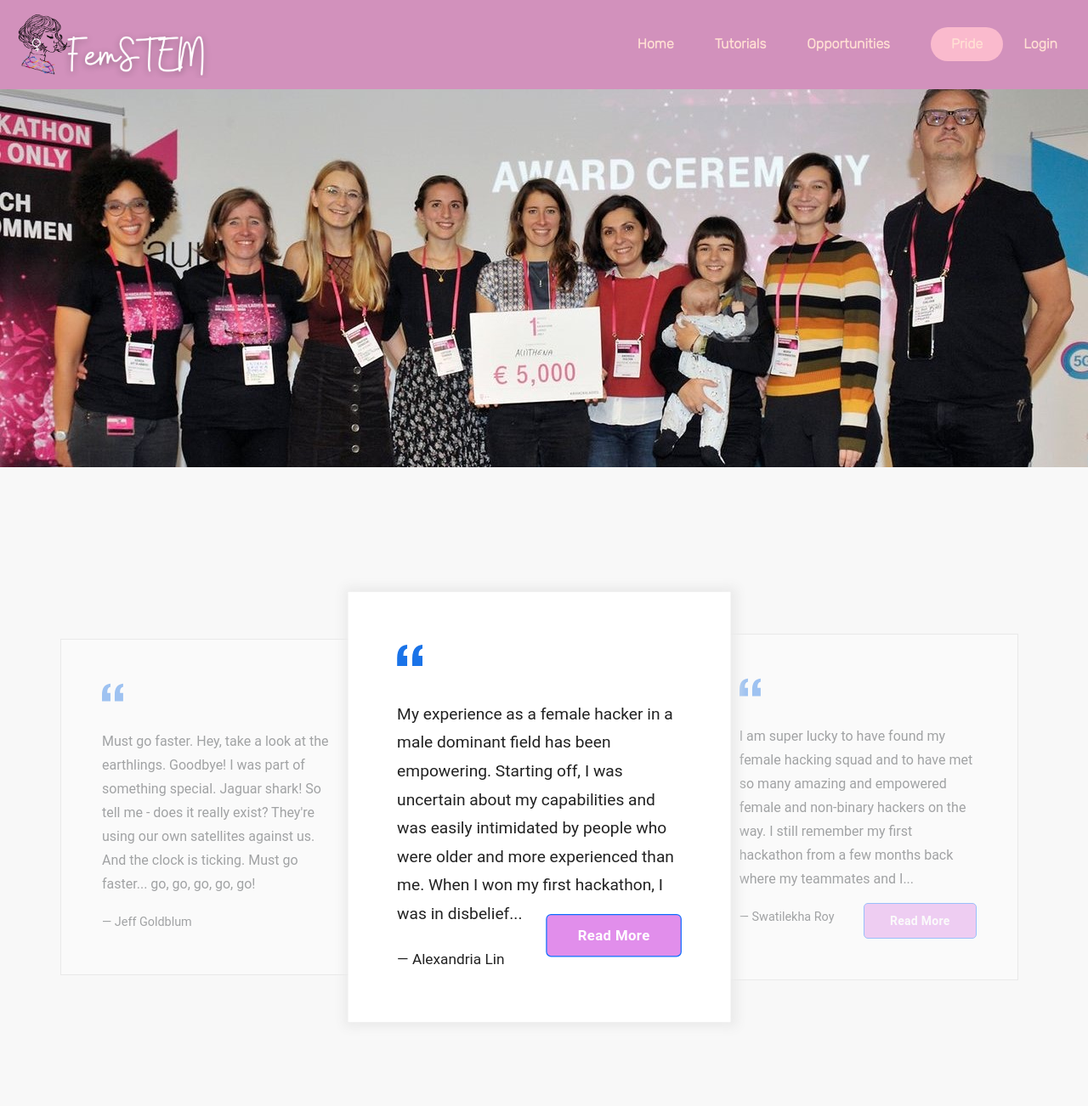
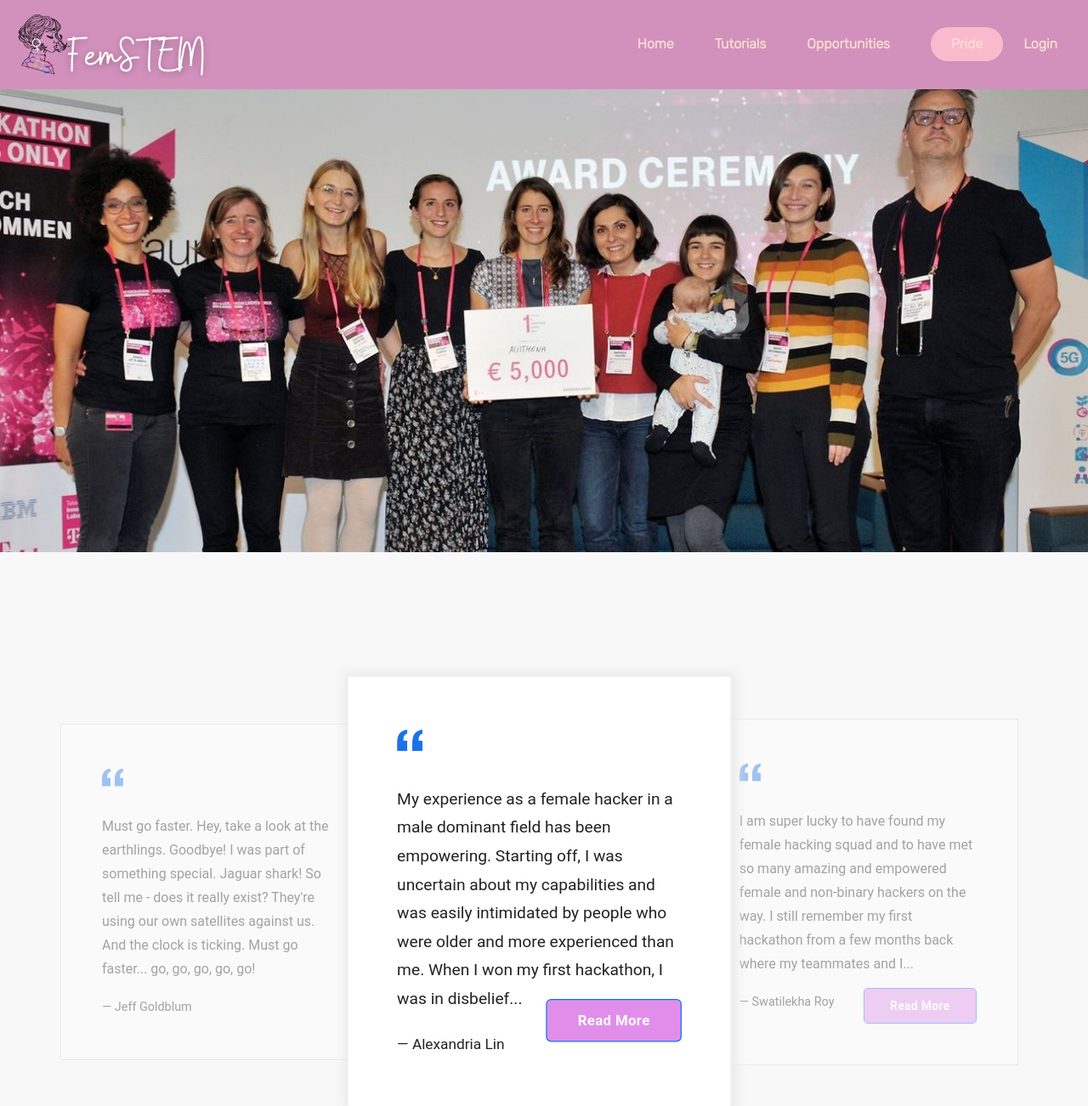
Before and after one commit to Fem-STEM/FemSTEM-Web-App, a Node server app: page /pride in a window 1280 px wide. Shown: the top 1302 px of the page at 85% size. Run offline with Node 20, Linux system fonts and the light colour scheme; some libraries are stand-ins or nearby versions; some web fonts are replaced.

Commit message:
Modify Css Of Pride img

```diff
--- a/app.js
+++ b/app.js
@@ -33,7 +33,7 @@ var mongo_username = process.env.MONGO_USERNAME;
 var mongo_password = process.env.MONGO_PASSWORD;
 
 mongoose.connect(
-  `mongodb+srv://${mongo_username}:${mongo_password}@cluster0.ca1bc.mongodb.net/UserDB`,
+  process.env.LOCAL,
   {
     useNewUrlParser: true,
     useUnifiedTopology: true,
--- a/views/pride.ejs
+++ b/views/pride.ejs
@@ -140,7 +140,7 @@
 
    <!-- Header Code -->
   <div class="relative">
-      <div class="bg-cover h-64 text-center overflow-hidden no-repeat" style="height: 450px; margin-top: 100px; background-image: url('img/pride.jpg')" ></div>
+      <div class="bg-cover h-64 text-center overflow-hidden" style="height: 550px; width:100%; background-size: 100%; margin-top: 100px; background-image: url('img/pride.jpg'); background-repeat: no-repeat;" ></div>
   </div>
 
 
```
